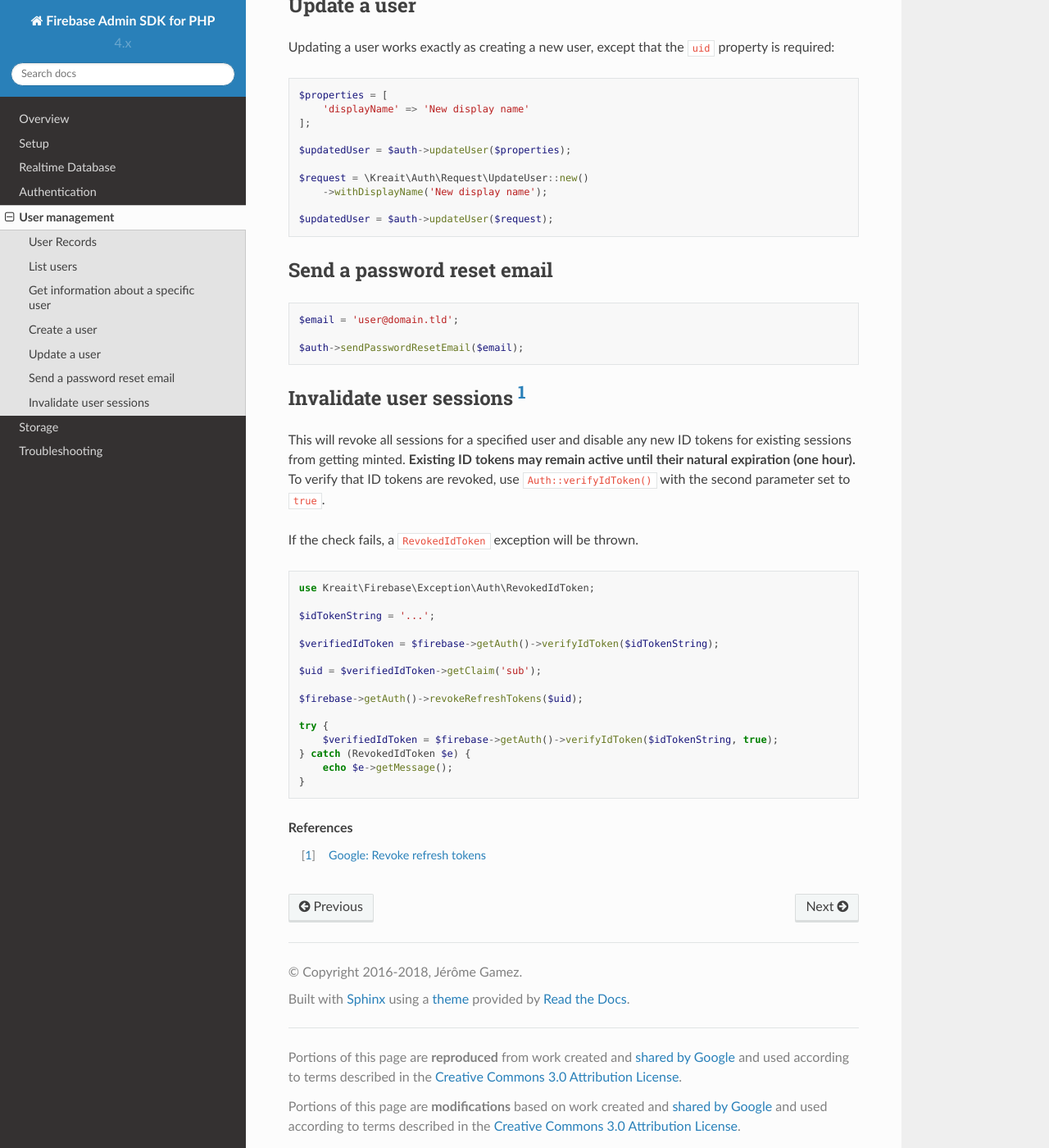
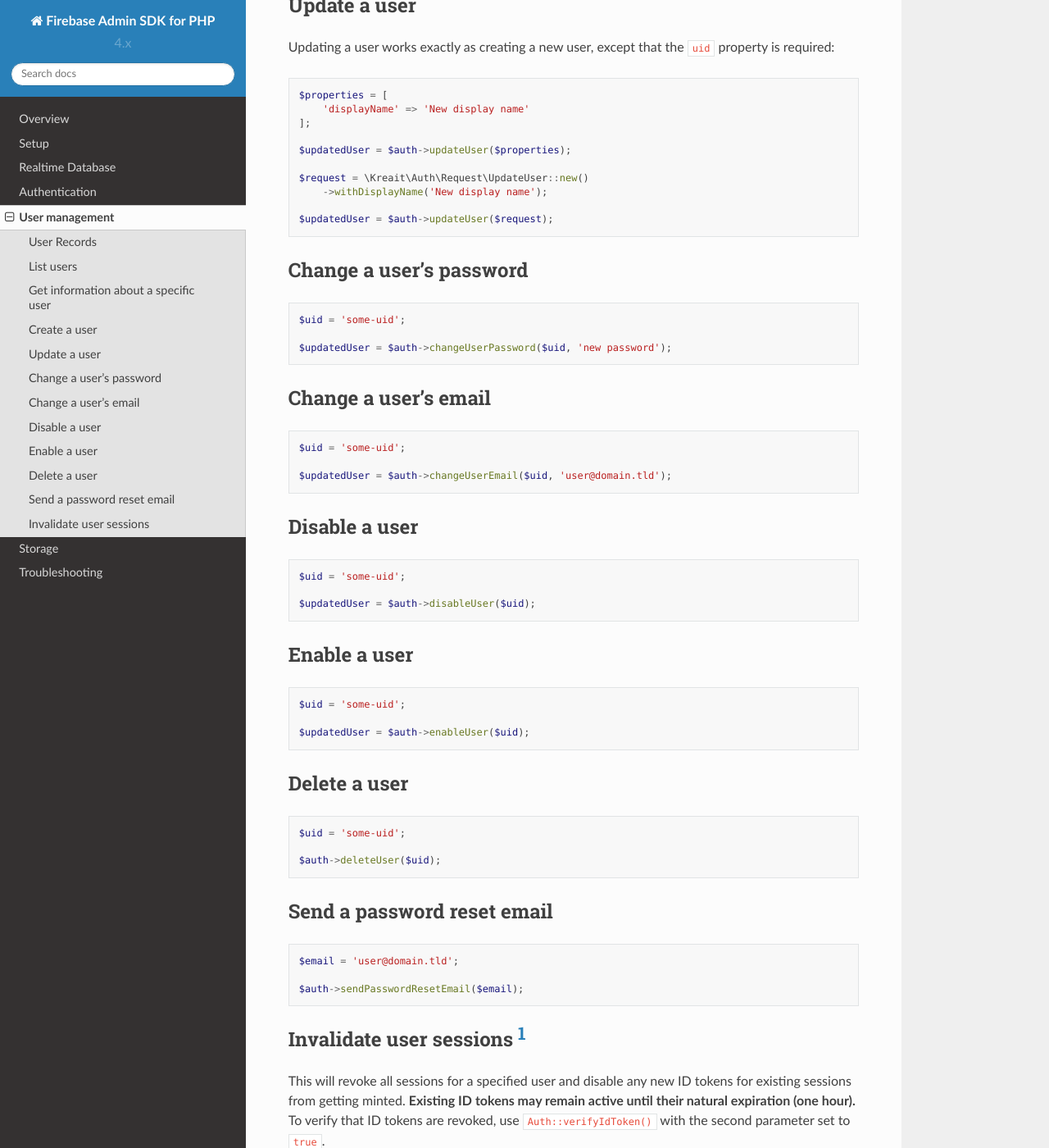
Before and after one commit to kreait/firebase-php, a Sphinx documentation site: the page built from docs/user-management.rst, in a window 1280 px wide and 1400 px high, scrolled down 3065 px. Shown: the whole window at 82% size. Built offline with Sphinx 7.4.7 and the Read the Docs theme 2.0.0, drawn with Linux system fonts in a browser that asks for light colours.

Commit message:
Undeprecate convenience Auth methods

```diff
--- a/docs/user-management.rst
+++ b/docs/user-management.rst
@@ -175,6 +175,58 @@ Updating a user works exactly as creating a new user, except that the ``uid`` pr
 
     $updatedUser = $auth->updateUser($request);
 
+************************
+Change a user's password
+************************
+
+.. code-block:: php
+
+    $uid = 'some-uid';
+
+    $updatedUser = $auth->changeUserPassword($uid, 'new password');
+
+*********************
+Change a user's email
+*********************
+
+.. code-block:: php
+
+    $uid = 'some-uid';
+
+    $updatedUser = $auth->changeUserEmail($uid, 'user@domain.tld');
+
+**************
+Disable a user
+**************
+
+.. code-block:: php
+
+    $uid = 'some-uid';
+
+    $updatedUser = $auth->disableUser($uid);
+
+
+*************
+Enable a user
+*************
+
+.. code-block:: php
+
+    $uid = 'some-uid';
+
+    $updatedUser = $auth->enableUser($uid);
+
+
+*************
+Delete a user
+*************
+
+.. code-block:: php
+
+    $uid = 'some-uid';
+
+    $auth->deleteUser($uid);
+
 ***************************
 Send a password reset email
 ***************************
```
Also changed, not shown: CHANGELOG.md (+0 -6 lines), 2 other files.
